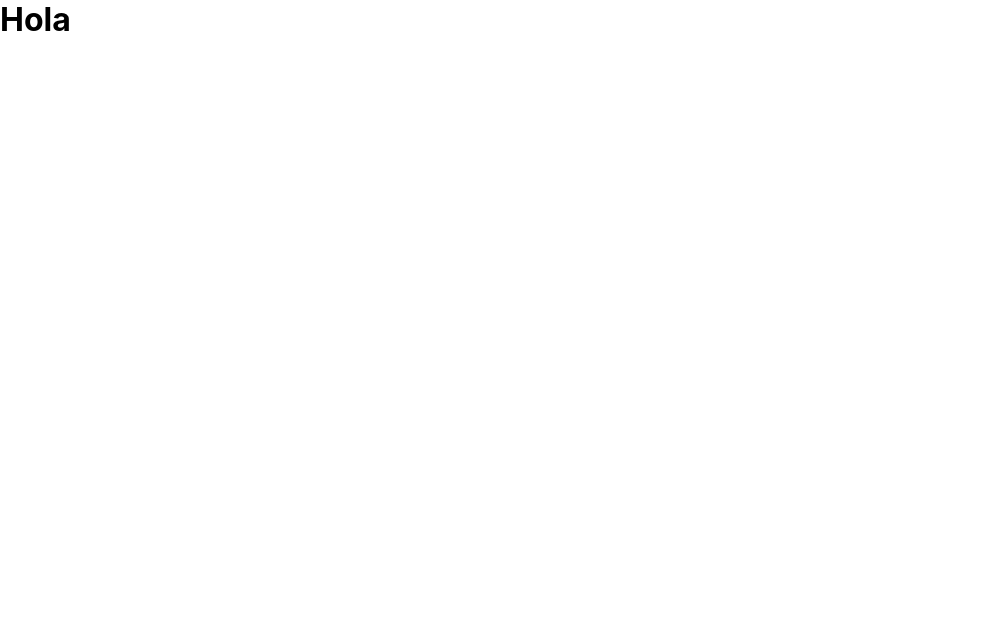
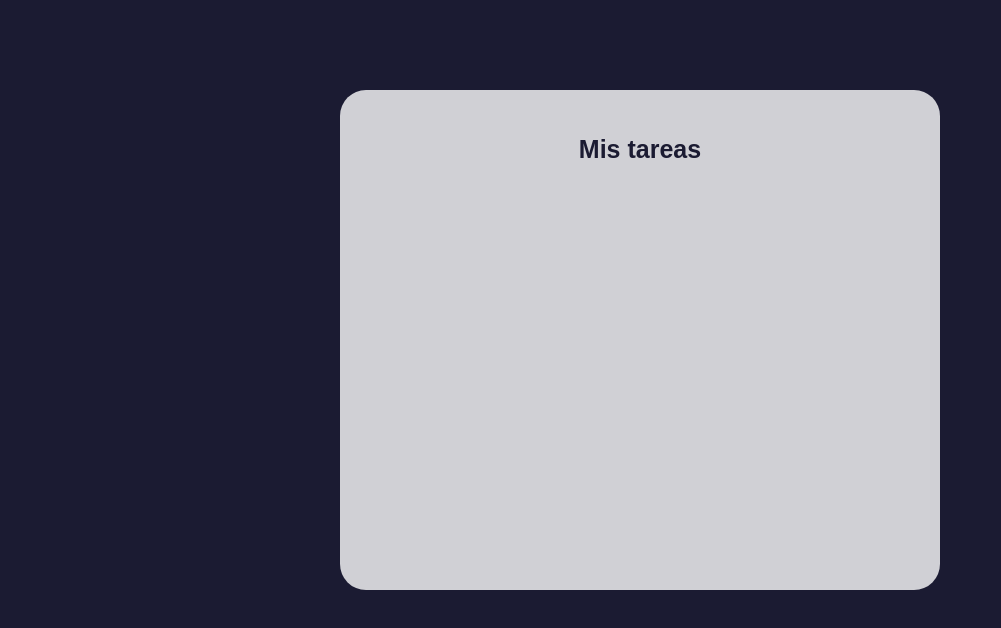
Before and after one commit to hernandw/todo-list, a React (Create React App) app: page / in a window 1280 px wide. Shown: the top 628 px of the page, without its empty margins (0-1001 px from the left). Built offline with nearby package versions, Linux system fonts and the light colour scheme.

Commit message:
estilos del contenedor de las tareas

```diff
--- a/src/App.css
+++ b/src/App.css
@@ -3,3 +3,36 @@
   padding: 0;
   box-sizing: border-box;
 }
+
+html,
+body {
+  color: white;
+  background-color: #1b1b32;
+  font-family: Lato, sans-serif;
+  margin-top: 40px
+}
+
+h1 {
+  color:  #1b1b32;
+  font-size: 25px;
+  font-family: Robot, sans-serif;
+  text-align: center;
+  margin: 20px 0;
+}
+
+.App {
+  display: flex;
+  flex-wrap: wrap;
+  justify-content: center;
+  align-items: center;
+}
+
+
+.container {
+  width: 600px;
+  min-height: 500px;
+  background-color: #d0d0d5;
+  padding: 25px;
+  margin: 10px;
+  border-radius: 26px;
+}
--- a/src/App.js
+++ b/src/App.js
@@ -4,7 +4,9 @@ import './App.css';
 function App() {
   return (
     <div className="App">
-      <h1>Hola</h1>
+     <div className='container'>
+       <h1>Mis tareas</h1>
+     </div>
     </div>
   );
 }
```
